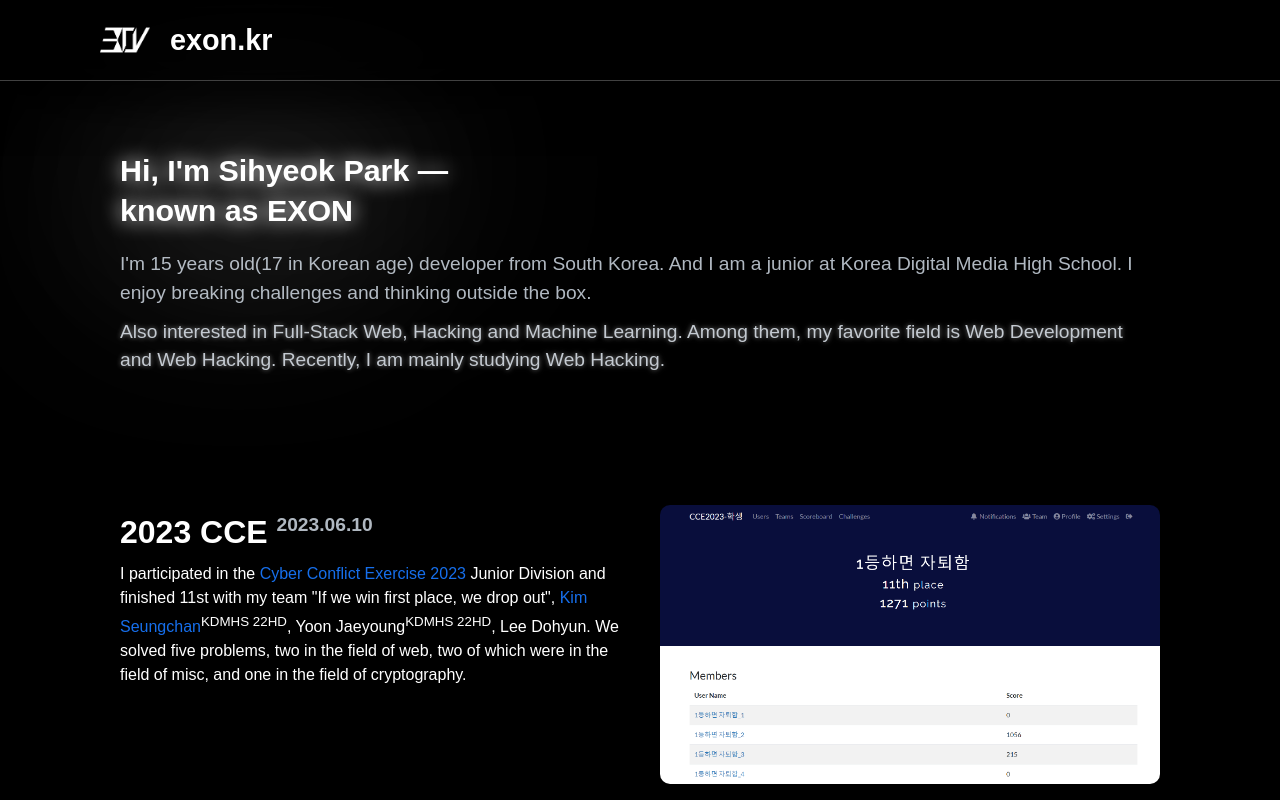
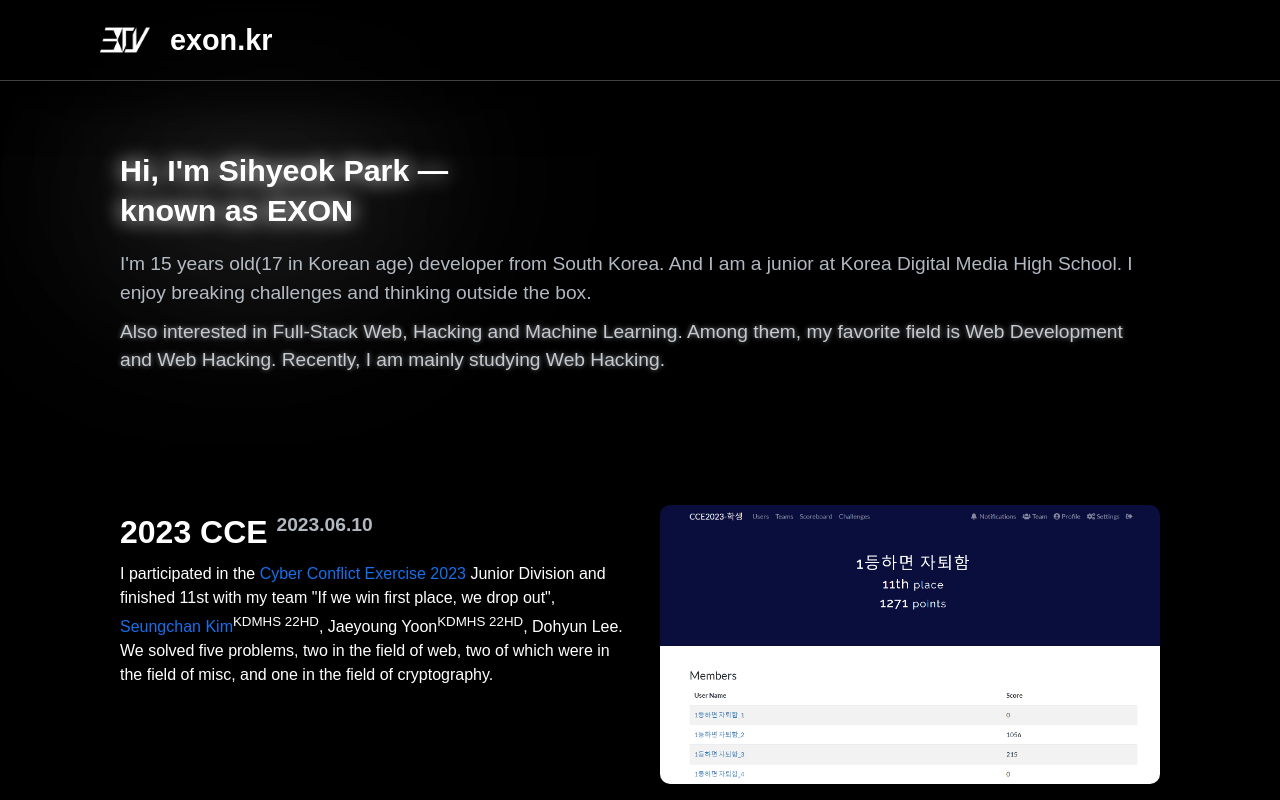
Before and after one commit to sihyeokpark/exon.kr, a React (Create React App) app in the folder app/: page / in a window 1280 px wide. Both pictures are taken after a click on the button "If you want to know me more?". Shown: the top 800 px of the page. Built offline with nearby package versions, Linux system fonts and the light colour scheme; a web font is replaced by a local one.

Commit message:
Update: change name

```diff
--- a/app/src/App.tsx
+++ b/app/src/App.tsx
@@ -82,7 +82,7 @@ function App() {
                             <div className='left'>
                                 <h1>2023 CCE <sup>2023.06.10</sup></h1>
                                 <p>
-                                    I participated in the <a href='https://cce.cstec.kr/'>Cyber Conflict Exercise 2023</a> Junior Division and finished 11st with my team "If we win first place, we drop out", <a href='https://github.com/hyjun0407'>Kim Seungchan</a><sup>KDMHS 22HD</sup>, Yoon Jaeyoung<sup>KDMHS 22HD</sup>, Lee Dohyun.
+                                    I participated in the <a href='https://cce.cstec.kr/'>Cyber Conflict Exercise 2023</a> Junior Division and finished 11st with my team "If we win first place, we drop out", <a href='https://github.com/hyjun0407'>Seungchan Kim</a><sup>KDMHS 22HD</sup>, Jaeyoung Yoon<sup>KDMHS 22HD</sup>, Dohyun Lee.
                                     We solved five problems, two in the field of web, two of which were in the field of misc, and one in the field of cryptography.
                                 </p>
                             </div>
```
